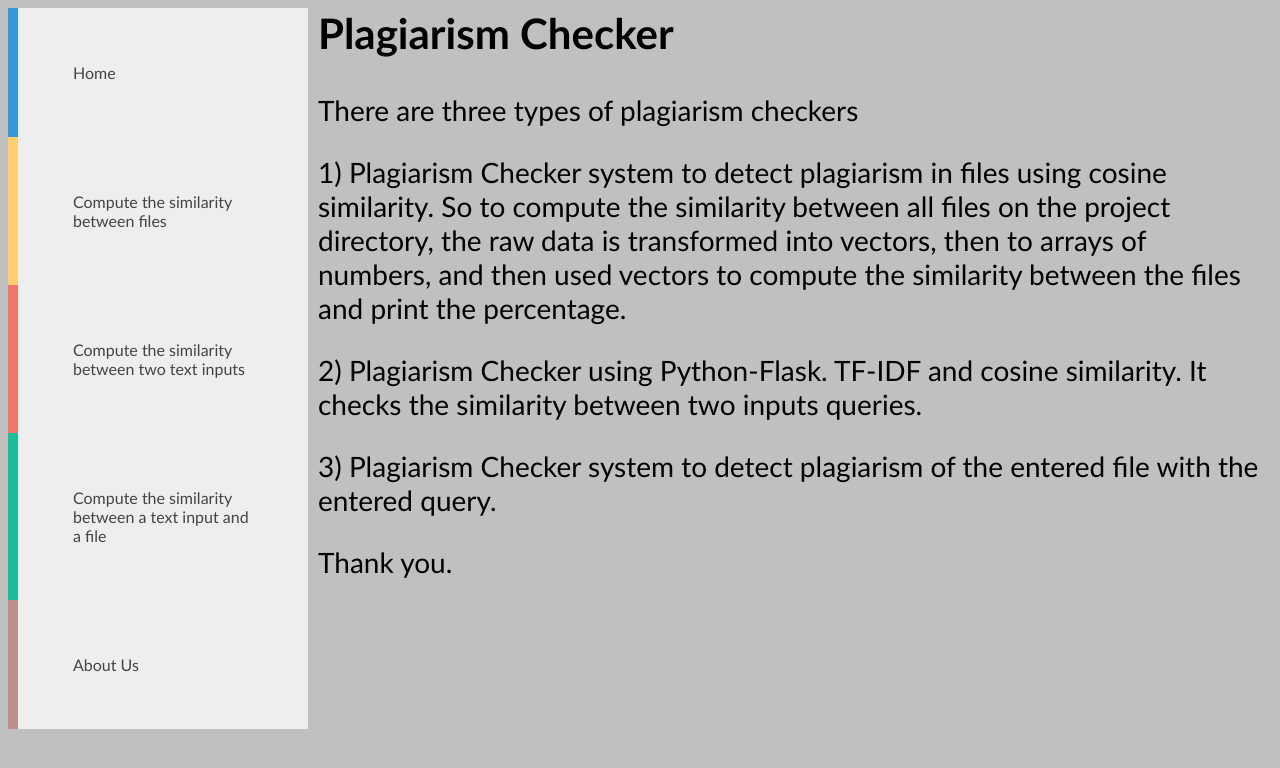
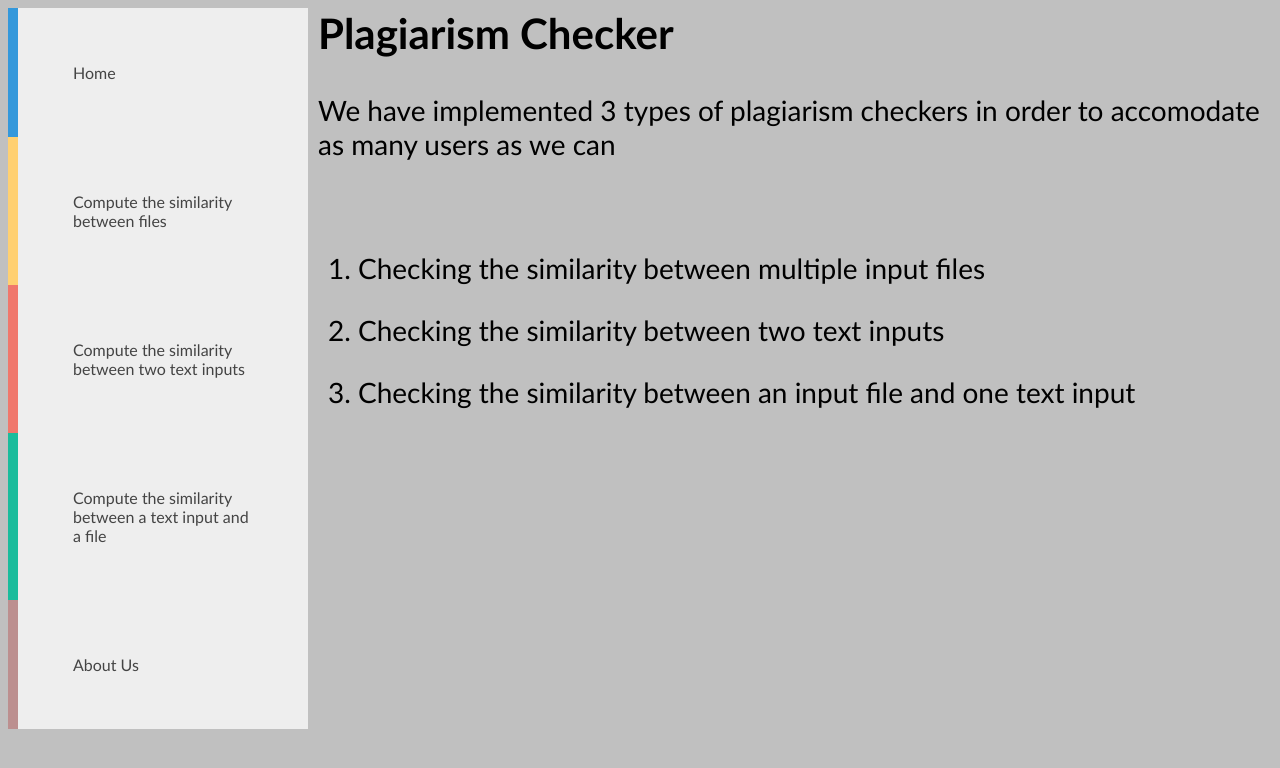
Before and after one commit to raawanahmed/WebProject-Plagiarism-Checker, a Flask app: page / in a window 1280 px wide. Shown: the top 768 px of the page. Run offline with Flask 2, Linux system fonts and the light colour scheme.

Commit message:
further code cleanup

```diff
--- a/helperFunctions.py
+++ b/helperFunctions.py
@@ -2,6 +2,8 @@ from flask import request, render_template
 import re
 import os
 import numpy as np
+
+from Constants import ERROR_NO_INPUT
 
 
 def calcFrequency(word, wordsList):
@@ -43,7 +45,7 @@ def extractQueryText(htmlElementName: str):
     # Replace punctuation by space and split
     inputWordsList = re.sub("[^\w]", " ", inputQuery).split()
     if len(inputWordsList) == 0:
-        return -1, -1
+        return ERROR_NO_INPUT, ERROR_NO_INPUT
     for word in inputWordsList:
         allWords.add(word)
     return allWords, inputWordsList
--- a/plagBetweenQueryAndEnteredFile.py
+++ b/plagBetweenQueryAndEnteredFile.py
@@ -16,6 +16,8 @@ def calcSimilarityBetweenQueryAndFile():
     # check that the user enetered text and uploaded a file
     if len(files) == 0:
         return ERROR_NO_FILES
+    if allWords == ERROR_NO_INPUT or queryWordsList == ERROR_NO_INPUT:
+        return ERROR_NO_INPUT
     if len(queryWordsList) == 0:
         return ERROR_NO_INPUT
 
--- a/plagBetweenTwoInputQueries.py
+++ b/plagBetweenTwoInputQueries.py
@@ -11,8 +11,8 @@ def calcSimilarityBetweenTwoQueries():
     secondInputWords, secondInputWordsList = extractQueryText('query2')
 
     # check if data is present in both queries
-    if firstInputWords == -1 or secondInputWords == -1:
-        return ERROR_NO_INPUT
+    if firstInputWords == ERROR_NO_INPUT or secondInputWords == ERROR_NO_INPUT:
+        return ERROR_NO_INPUT, ERROR_NO_INPUT, ERROR_NO_INPUT
 
     allWords = set()
     allWords = firstInputWords.union(secondInputWords)
@@ -43,5 +43,5 @@ def calcSimilarityBetweenTwoQueries():
     matchPercentage = float(
         dotProduct / (queryVectorMagnitude * secondInputVectorMagnitude)) * 100
 
-    percentageOfPlagiarism = "The two queries match %0.02f%% with each other." % matchPercentage
+    percentageOfPlagiarism = "The two inputs match %0.02f%% with each other." % matchPercentage
     return percentageOfPlagiarism, request.form['query1'], request.form['query2']
--- a/templates/homePage.html
+++ b/templates/homePage.html
@@ -1,19 +1,31 @@
 <html>
   <head>
-    <link href="{{ url_for('static', filename='homePage.css') }}" rel="stylesheet" type="text/css">
+    <link
+      href="{{ url_for('static', filename='homePage.css') }}"
+      rel="stylesheet"
+      type="text/css"
+    />
   </head>
   <body>
     <div class="left">
       <nav>
         <ul>
           <li><a href="/">Home</a></li>
-                <li><a href="{{ url_for('plagBetweenFiles') }}"
+          <li>
+            <a href="{{ url_for('plagBetweenFiles') }}"
               >Compute the similarity between files</a
-                ></li>
-                <li><a href="{{ url_for('loadTwoInputFilesPage') }}"
-                >Compute the similarity between two text inputs </a
-                ></li>
-                <li><a href="{{url_for('plagBetweenQueryAndEnteredFile')}}">Compute the similarity between a text input and a file</a></li>
+            >
+          </li>
+          <li>
+            <a href="{{ url_for('loadTwoInputFilesPage') }}"
+              >Compute the similarity between two text inputs
+            </a>
+          </li>
+          <li>
+            <a href="{{url_for('plagBetweenQueryAndEnteredFile')}}"
+              >Compute the similarity between a text input and a file</a
+            >
+          </li>
           <li><a href="{{url_for('about')}}">About Us</a></li>
         </ul>
       </nav>
@@ -21,21 +33,24 @@
     <div class="main">
       <h2>Plagiarism Checker</h2>
 
-    <p>There are three types of plagiarism checkers</p>
       <p>
-        1) Plagiarism Checker system to detect plagiarism in files using cosine similarity.
-        So to compute the similarity between all files on the project directory,
-        the raw data is transformed into vectors, then to arrays of numbers,
-        and then used vectors to compute the similarity between the files and print the percentage.
+        We have implemented 3 types of plagiarism checkers in order to
+        accomodate as many users as we can
       </p>
+      <br />
+      <ol>
+        <li>
+          <p>Checking the similarity between multiple input files</p>
+        </li>
+        <li>
+          <p>Checking the similarity between two text inputs</p>
+        </li>
+        <li>
           <p>
-        2) Plagiarism Checker using Python-Flask. TF-IDF and
-        cosine similarity. It checks the similarity between two inputs queries.
+            Checking the similarity between an input file and one text input
           </p>
-    <p>
-        3) Plagiarism Checker system to detect plagiarism of the entered file with the entered query.
-    </p>
-    <p>Thank you.</p>
+        </li>
+      </ol>
     </div>
   </body>
 </html>
```
Lines whose indentation alone changed are shown as unchanged.
